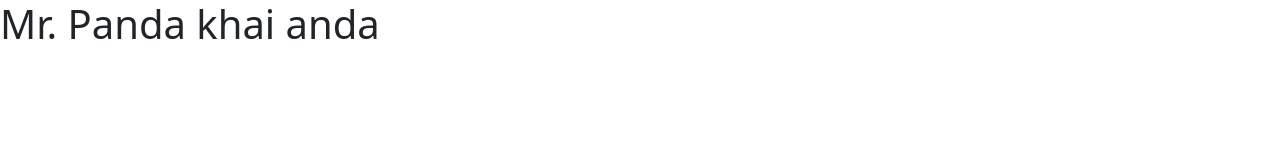
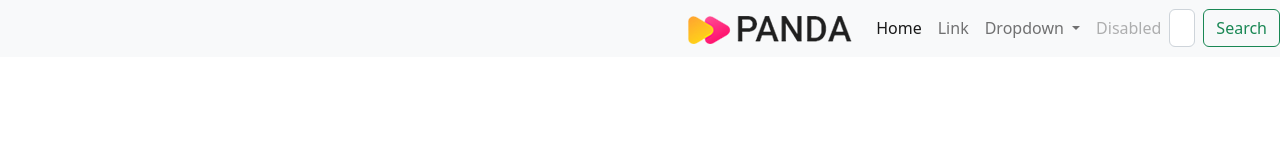
Before and after one commit to AhFahim01/panda-commerce-bootstrap-main, a plain HTML site: page index.html in a window 1280 px wide. Drawn offline with nearby package versions, Linux system fonts and the light colour scheme.

Commit message:
navbar added

```diff
--- a/index.html
+++ b/index.html
@@ -8,7 +8,45 @@
     <link href="https://cdn.jsdelivr.net/npm/bootstrap@5.2.0/dist/css/bootstrap.min.css" rel="stylesheet" integrity="sha384-gH2yIJqKdNHPEq0n4Mqa/HGKIhSkIHeL5AyhkYV8i59U5AR6csBvApHHNl/vI1Bx" crossorigin="anonymous">
 </head>
 <body>
-    <h1>Mr. Panda khai anda</h1>
+    <header>
+        <nav class="navbar navbar-expand-lg bg-light">
+            <div class="container-fluid"></div>
+              <a class="navbar-brand" href="#"> <img src="images/logo.png" alt=""></a>
+
+              <button class="navbar-toggler" type="button" data-bs-toggle="collapse" data-bs-target="#navbarSupportedContent" aria-controls="navbarSupportedContent" aria-expanded="false" aria-label="Toggle navigation">
+                <span class="navbar-toggler-icon"></span>
+              </button>
+              <div class="collapse navbar-collapse" id="navbarSupportedContent">
+                <ul class="navbar-nav me-auto mb-2 mb-lg-0">
+                  <li class="nav-item">
+                    <a class="nav-link active" aria-current="page" href="#">Home</a>
+                  </li>
+                  <li class="nav-item">
+                    <a class="nav-link" href="#">Link</a>
+                  </li>
+                  <li class="nav-item dropdown">
+                    <a class="nav-link dropdown-toggle" href="#" role="button" data-bs-toggle="dropdown" aria-expanded="false">
+                      Dropdown
+                    </a>
+                    <ul class="dropdown-menu">
+                      <li><a class="dropdown-item" href="#">Action</a></li>
+                      <li><a class="dropdown-item" href="#">Another action</a></li>
+                      <li><hr class="dropdown-divider"></li>
+                      <li><a class="dropdown-item" href="#">Something else here</a></li>
+                    </ul>
+                  </li>
+                  <li class="nav-item">
+                    <a class="nav-link disabled">Disabled</a>
+                  </li>
+                </ul>
+                <form class="d-flex" role="search">
+                  <input class="form-control me-2" type="search" placeholder="Search" aria-label="Search">
+                  <button class="btn btn-outline-success" type="submit">Search</button>
+                </form>
+              </div>
+            </div>
+          </nav>
+    </header>
     <script src="https://cdn.jsdelivr.net/npm/bootstrap@5.2.0/dist/js/bootstrap.bundle.min.js" integrity="sha384-A3rJD856KowSb7dwlZdYEkO39Gagi7vIsF0jrRAoQmDKKtQBHUuLZ9AsSv4jD4Xa" crossorigin="anonymous"></script>
 </body>
 </html>
```
